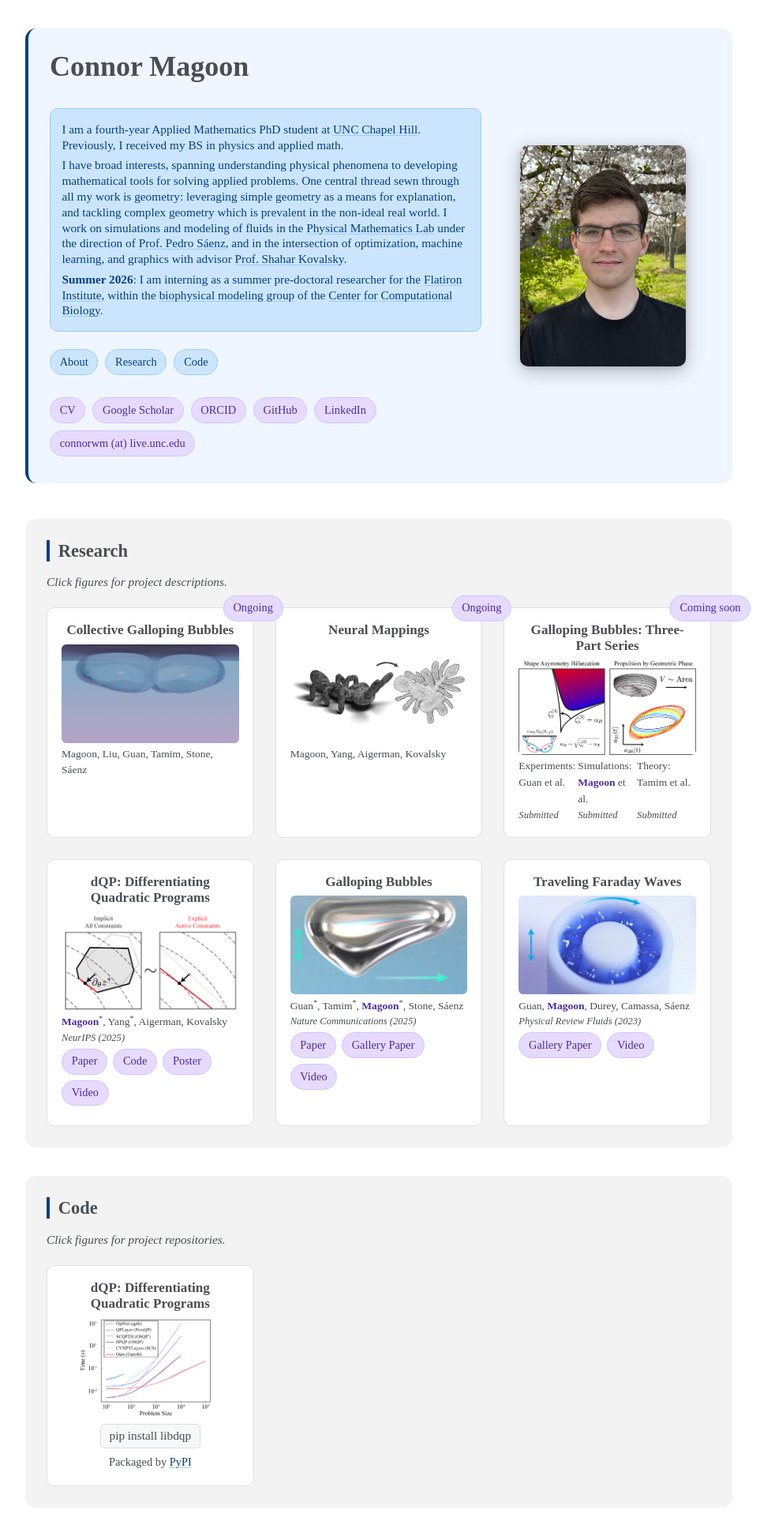
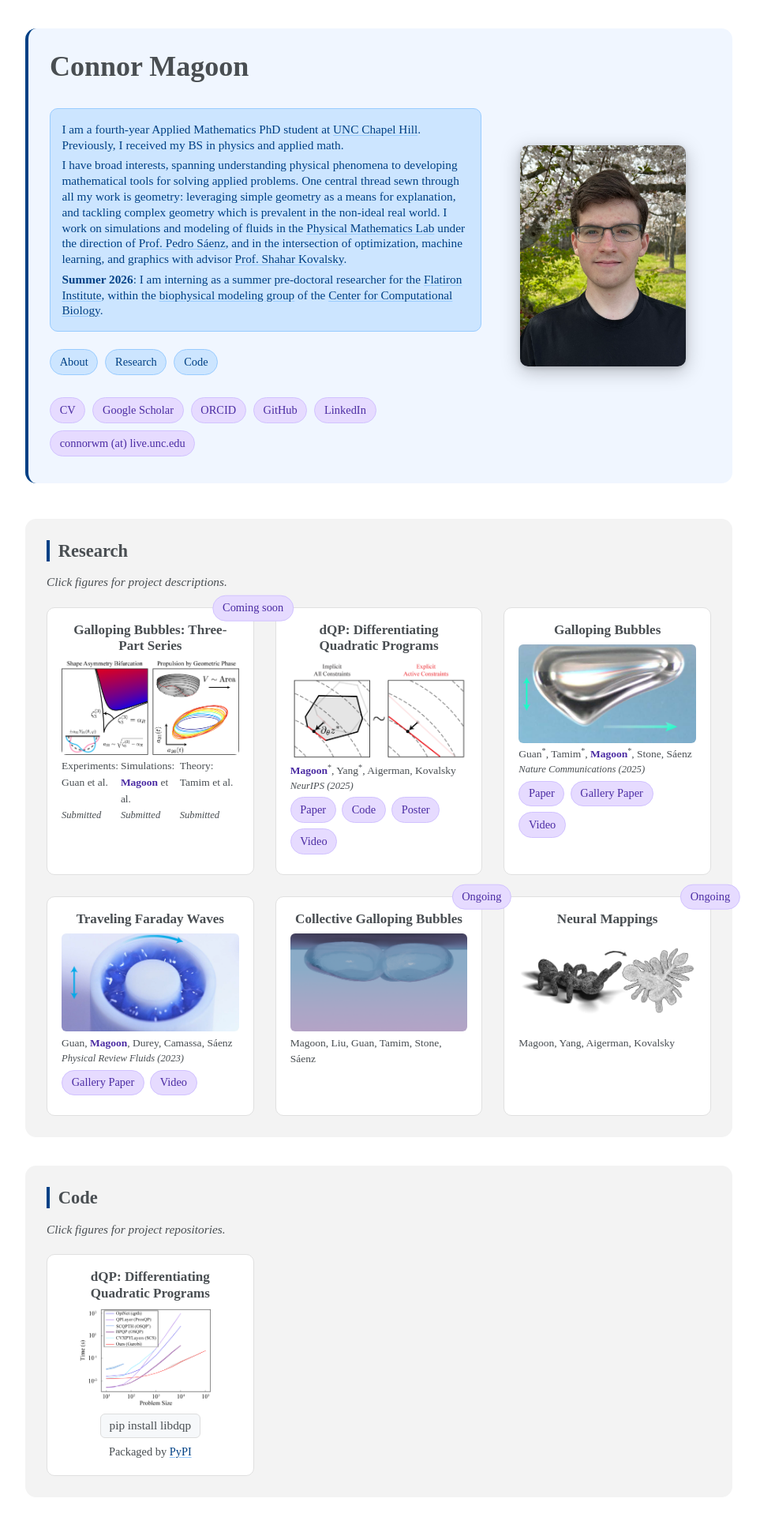
Before and after one commit to cwmagoon/cwmagoon.github.io, a Jekyll site: the page built from _pages/about.md, in a window 1280 px wide. Shown: the whole page at 79% size, without its empty margins (160-1142 px from the left). Built offline with Jekyll 4.4.1, drawn with Linux system fonts in a browser that asks for light colours.

Commit message:
Reorder panels

```diff
--- a/_pages/about.md
+++ b/_pages/about.md
@@ -271,7 +271,7 @@ hide_footer: true
   }
 
   .authors { font-size: 0.75rem; margin: 0.25rem 0 0 0; }
-  .venue { font-size: 0.7rem; font-style: italic; margin: 0; }
+  .venue, .series-venue { font-size: 0.7rem; font-style: italic; margin: 0; }
   .links { margin-top: 0.25rem; }
 
   .modal-title { font-size: 1.1rem; font-weight: bold; margin: 0 0 0.4rem 0; }
@@ -431,28 +431,6 @@ document.addEventListener('DOMContentLoaded', function () {
 
 <div class="projects-grid">
 
-<!-- Collective -->
-<div class="project-card">
-<h3>Collective Galloping Bubbles</h3>
-<div class="figure-with-text">
-<img src="/images/collective_bubbles_flow.png" class="clickable-figure">
-<div class="figure-text"></div>
-</div>
-<div class="figure-badge">Ongoing</div>
-<p class="authors">Magoon, Liu, Guan, Tamim, Stone, Sáenz</p>
-</div>
-
-<!-- Neural Mappings -->
-<div class="project-card">
-<h3>Neural Mappings</h3>
-<div class="figure-with-text">
-<img src="/images/ant_mapping.png" class="clickable-figure">
-<div class="figure-text"></div>
-</div>
-<div class="figure-badge">Ongoing</div>
-<p class="authors">Magoon, Yang, Aigerman, Kovalsky</p>
-</div>
-
 <!-- Galloping Series -->
 <div class="project-card">
 <h3>Galloping Bubbles: Three-Part Series</h3>
@@ -471,9 +449,9 @@ A deep-dive experimental, numerical, and theoretical follow-up to our initial di
     <span>Guan et al.</span>
     <span>Magoon et al.</span>
     <span>Tamim et al.</span>
-    <span class="venue">Submitted</span>
-    <span class="venue">Submitted</span>
-    <span class="venue">Submitted</span>
+    <span class="series-venue">Submitted</span>
+    <span class="series-venue">Submitted</span>
+    <span class="series-venue">Submitted</span>
   </div>
 </div>
 </div>
@@ -530,6 +508,28 @@ We present a Faraday wave instability where a vertically vibrated annular bath s
 <a class="pill" href="https://journals.aps.org/prfluids/abstract/10.1103/PhysRevFluids.8.110501" target="_blank">Gallery Paper</a>
 <a class="pill" href="https://www.youtube.com/watch?v=0d_D6yvXAFo" target="_blank">Video</a>
 </div>
+</div>
+
+<!-- Collective -->
+<div class="project-card">
+<h3>Collective Galloping Bubbles</h3>
+<div class="figure-with-text">
+<img src="/images/collective_bubbles_flow.png" class="clickable-figure">
+<div class="figure-text"></div>
+</div>
+<div class="figure-badge">Ongoing</div>
+<p class="authors">Magoon, Liu, Guan, Tamim, Stone, Sáenz</p>
+</div>
+
+<!-- Neural Mappings -->
+<div class="project-card">
+<h3>Neural Mappings</h3>
+<div class="figure-with-text">
+<img src="/images/ant_mapping.png" class="clickable-figure">
+<div class="figure-text"></div>
+</div>
+<div class="figure-badge">Ongoing</div>
+<p class="authors">Magoon, Yang, Aigerman, Kovalsky</p>
 </div>
 
 
```
Also changed, not shown: other parts of _pages/about.md (+1 -1 lines).
